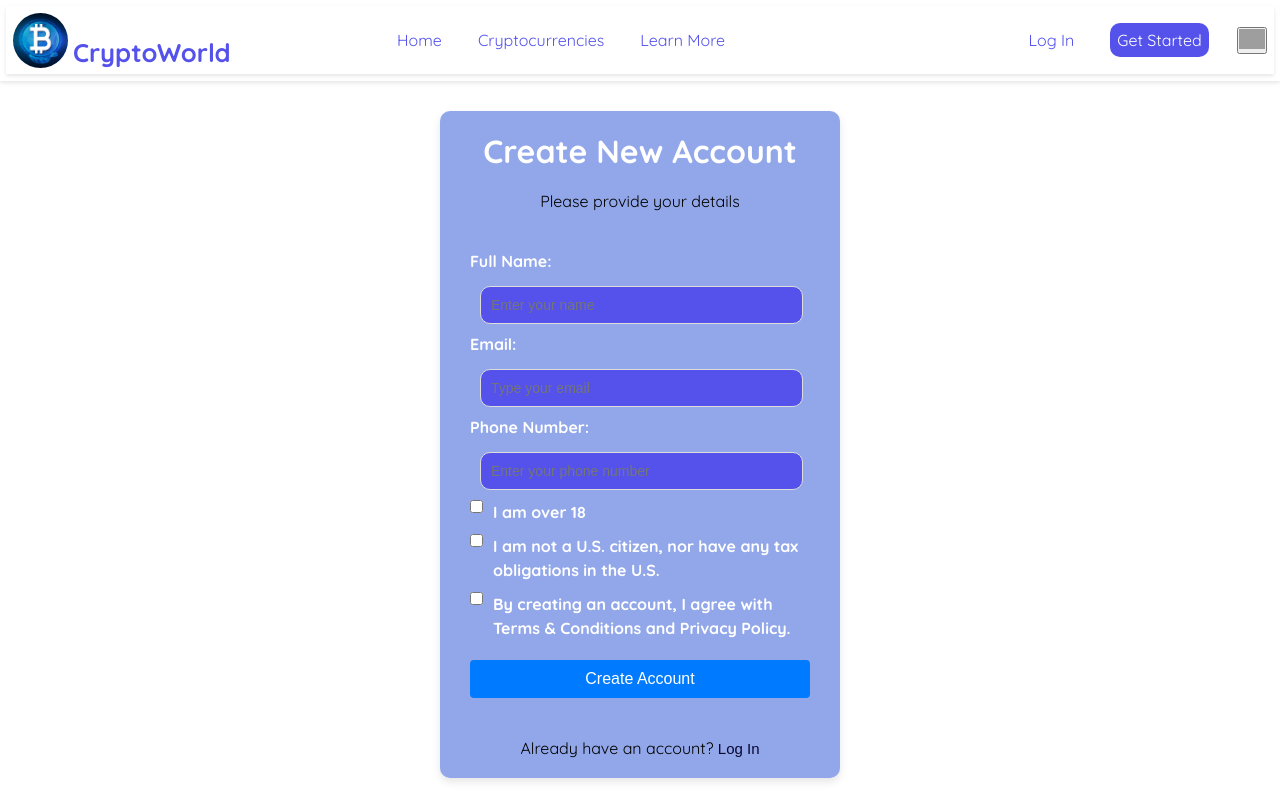
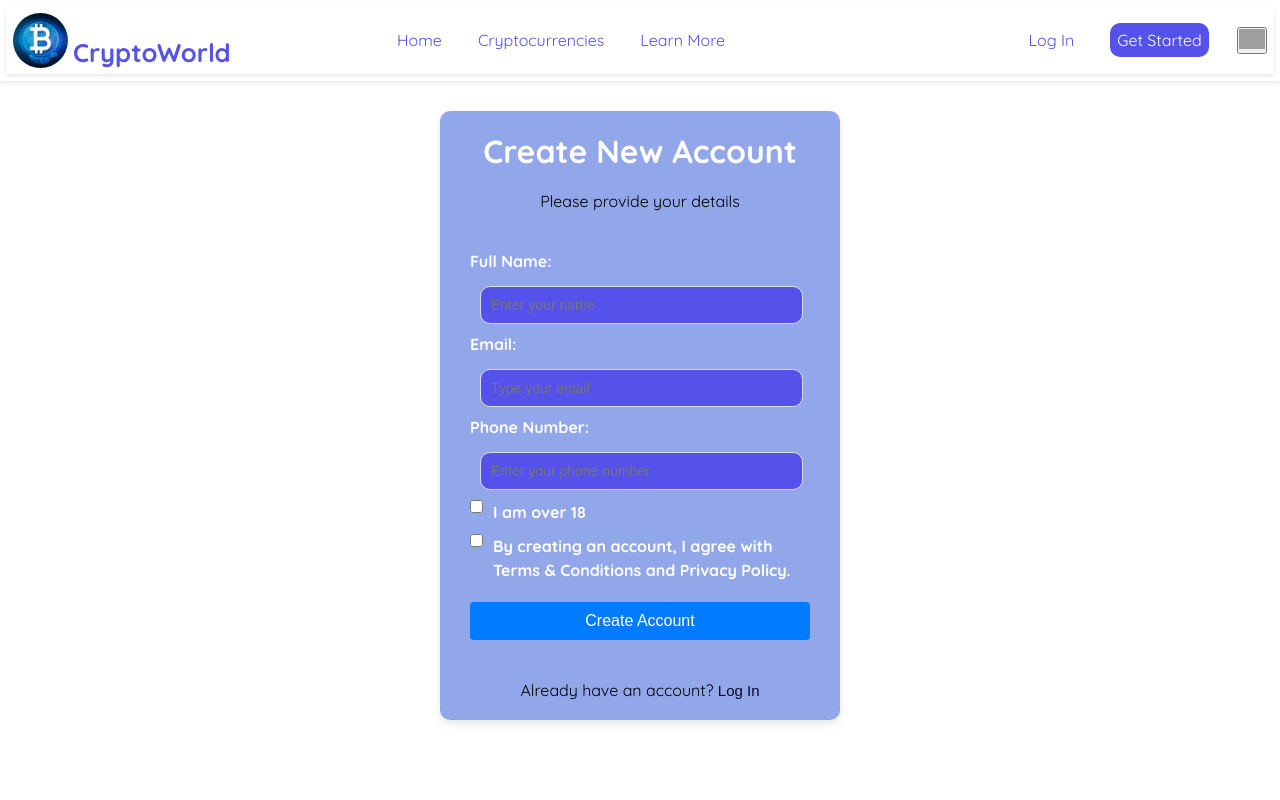
Before and after one commit to Marija-FrontEndDev/Crypto-Website-Project, a React (Vite) app: page /get-started in a window 1280 px wide. Built offline with nearby package versions, Linux system fonts and the light colour scheme; grey boxes are pictures that could not be loaded.

Commit message:
Add few things/ Add DarkMode on GetStarted Page

```diff
--- a/src/pages/GetStarted.jsx
+++ b/src/pages/GetStarted.jsx
@@ -2,8 +2,11 @@ import React from 'react'
 import "@styles/GetStarted.scss";
 import { useState } from 'react';
 import { Link } from "react-router-dom";
+import { darkModeConfig } from "@helpers/zustandDarkMode.js";
 
 const GetStarted = () => {
+
+  const { darkMode, setDarkMode } = darkModeConfig();
 
   const [signUpForm, setSignUpForm] = useState({
     fullName: '',
@@ -16,13 +19,11 @@ const GetStarted = () => {
     email: '',
     phoneNumber: '',
     ageCheck: '',
-    citizenshipCheck: '',
     termsCheck: '',
   });
 
   const [checkboxes, setCheckboxes] = useState({
     ageCheck: false,
-    citizenshipCheck: false,
     termsCheck: false,
   });
 
@@ -54,7 +55,6 @@ const GetStarted = () => {
       email: '',
       phoneNumber: '',
       ageCheck: '',
-      citizenshipCheck: '',
       termsCheck: '',
     };
 
@@ -83,25 +83,20 @@ const GetStarted = () => {
       isValid = false;
     }
 
-    if (!checkboxes.citizenshipCheck) {
-      newErrors.citizenshipCheck = 'You must confirm your citizenship status.';
-      isValid = false;
-    }
-
     if (!checkboxes.termsCheck) {
       newErrors.termsCheck = 'You must agree to the Terms & Conditions and Privacy Policy.';
       isValid = false;
     }
-
 
     setErrors(newErrors);
 
   }
 
   return (
+    <div className={darkMode ? "GetStarted dark" : "GetStarted"}>
     <div className='main-conatiner'>
-      <h1>Create New Account</h1>
-      <p>Please provide your details</p>
+      <h1 className='CreateAcc'>Create New Account</h1>
+      <p className='logpar'>Please provide your details</p>
       <form onSubmit={handleSignUp} noValidate>
         <div>
         <label htmlFor='fullName'>Full Name: </label>
@@ -161,19 +156,6 @@ const GetStarted = () => {
           <input
           className='checkboxInput'
             type="checkbox"
-            name="citizenshipCheck"
-            checked={checkboxes.citizenshipCheck}
-            onChange={handleChange}
-          />
-          <label>
-            I am not a U.S. citizen, nor have any tax obligations in the U.S.
-          </label>
-          {errors.citizenshipCheck && <p className='error-message'>{errors.citizenshipCheck}</p>}
-        </div>
-        <div className="checkbox-container">
-          <input
-          className='checkboxInput'
-            type="checkbox"
             name="termsCheck"
             checked={checkboxes.termsCheck}
             onChange={handleChange}
@@ -185,11 +167,13 @@ const GetStarted = () => {
         </div>
           <button type='submit' className='createAccount'>Create Account</button>
           </form>
-        <p>
+        <p className='logpar'>
           Already have an account? {' '}
           <button><Link to="/login">Log In</Link></button>
         </p>
     </div>
+      </div>
+
   )
 }
 
```
